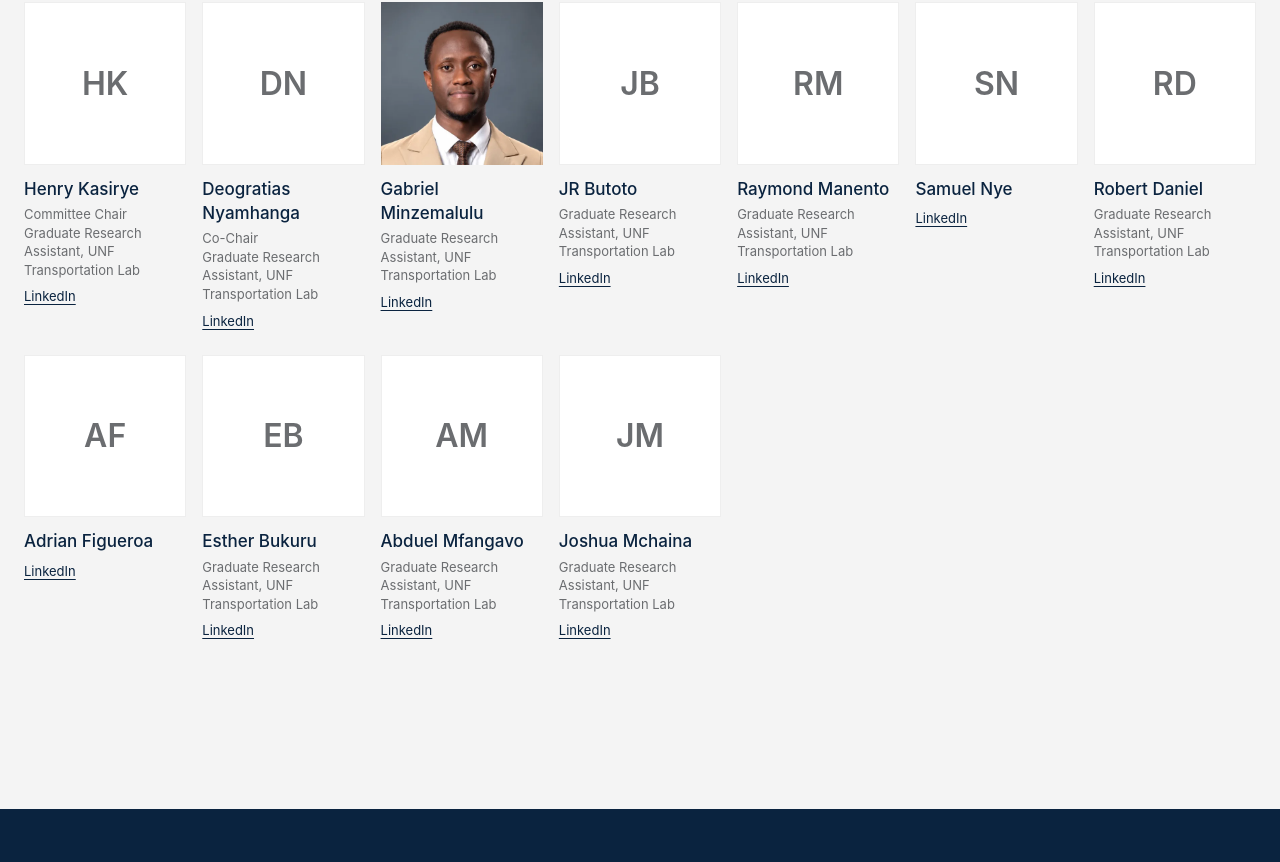
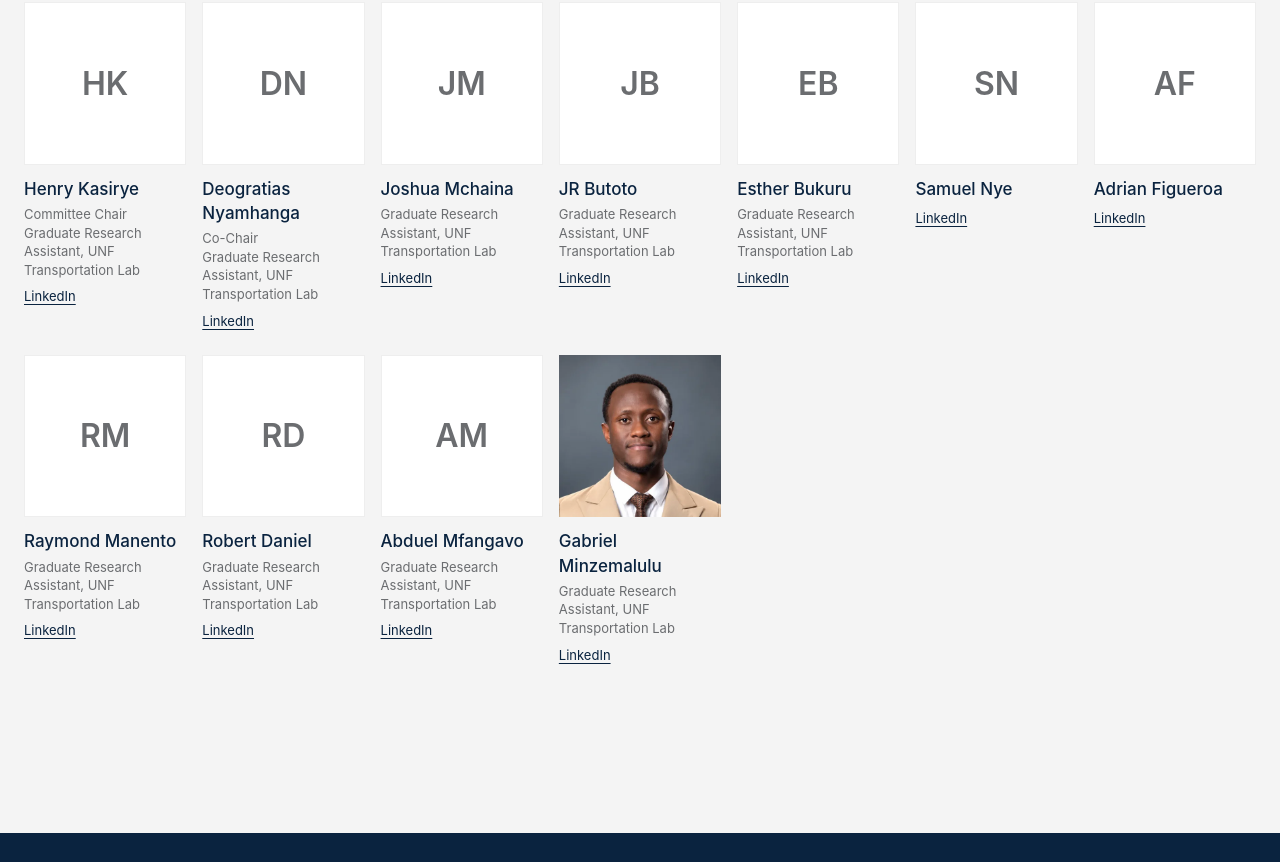
Before and after one commit to Gabriel-Dee/ITE-SLS-FE, a React (Vite) app: page / in a window 1280 px wide. Shown: the part 9282-10144 px from the top of the page. Built offline with nearby package versions, Linux system fonts and the light colour scheme.

Commit message:
Reorder student organizing team

```diff
--- a/src/data.ts
+++ b/src/data.ts
@@ -32,15 +32,15 @@ export const teamGroups: TeamGroup[] = [
     members: [
       { name: 'Henry Kasirye', role: 'Committee Chair\nGraduate Research Assistant, UNF Transportation Lab', link: { label: 'LinkedIn', url: 'https://www.linkedin.com/in/henry-kasirye-765088340/' } },
       { name: 'Deogratias Nyamhanga', role: 'Co-Chair\nGraduate Research Assistant, UNF Transportation Lab', link: { label: 'LinkedIn', url: 'https://www.linkedin.com/in/deogratias-nyamhanga/' } },
+      { name: 'Joshua Mchaina', role: 'Graduate Research Assistant, UNF Transportation Lab', link: { label: 'LinkedIn', url: 'https://www.linkedin.com/in/joshua-mchaina-7a6292156/' } },
+      { name: 'JR Butoto', role: 'Graduate Research Assistant, UNF Transportation Lab', link: { label: 'LinkedIn', url: 'https://www.linkedin.com/in/jrbutoto/' } },
+      { name: 'Esther Bukuru', role: 'Graduate Research Assistant, UNF Transportation Lab', link: { label: 'LinkedIn', url: 'https://www.linkedin.com/in/esther-bukuru-b85948305/' } },
+      { name: 'Samuel Nye', link: { label: 'LinkedIn', url: 'https://www.linkedin.com/in/samuel-nye-166850393/' } },
+      { name: 'Adrian Figueroa', link: { label: 'LinkedIn', url: 'https://www.linkedin.com/in/adrian-figueroa-7807a4305/' } },
+      { name: 'Raymond Manento', role: 'Graduate Research Assistant, UNF Transportation Lab', link: { label: 'LinkedIn', url: 'https://www.linkedin.com/in/raymond-manento/' } },
+      { name: 'Robert Daniel', role: 'Graduate Research Assistant, UNF Transportation Lab', link: { label: 'LinkedIn', url: 'https://www.linkedin.com/in/eng-robert-daniel-103912235/' } },
+      { name: 'Abduel Mfangavo', role: 'Graduate Research Assistant, UNF Transportation Lab', link: { label: 'LinkedIn', url: 'https://www.linkedin.com/in/abduel-mfangavo-7869b8222/' } },
       { name: 'Gabriel Minzemalulu', role: 'Graduate Research Assistant, UNF Transportation Lab', link: { label: 'LinkedIn', url: 'https://www.linkedin.com/in/gabriel-minzemalulu/' }, photo: imgGabriel },
-      { name: 'JR Butoto', role: 'Graduate Research Assistant, UNF Transportation Lab', link: { label: 'LinkedIn', url: 'https://www.linkedin.com/in/jrbutoto/' } },
-      { name: 'Raymond Manento', role: 'Graduate Research Assistant, UNF Transportation Lab', link: { label: 'LinkedIn', url: 'https://www.linkedin.com/in/raymond-manento/' } },
-      { name: 'Samuel Nye', link: { label: 'LinkedIn', url: 'https://www.linkedin.com/in/samuel-nye-166850393/' } },
-      { name: 'Robert Daniel', role: 'Graduate Research Assistant, UNF Transportation Lab', link: { label: 'LinkedIn', url: 'https://www.linkedin.com/in/eng-robert-daniel-103912235/' } },
-      { name: 'Adrian Figueroa', link: { label: 'LinkedIn', url: 'https://www.linkedin.com/in/adrian-figueroa-7807a4305/' } },
-      { name: 'Esther Bukuru', role: 'Graduate Research Assistant, UNF Transportation Lab', link: { label: 'LinkedIn', url: 'https://www.linkedin.com/in/esther-bukuru-b85948305/' } },
-      { name: 'Abduel Mfangavo', role: 'Graduate Research Assistant, UNF Transportation Lab', link: { label: 'LinkedIn', url: 'https://www.linkedin.com/in/abduel-mfangavo-7869b8222/' } },
-      { name: 'Joshua Mchaina', role: 'Graduate Research Assistant, UNF Transportation Lab', link: { label: 'LinkedIn', url: 'https://www.linkedin.com/in/joshua-mchaina-7a6292156/' } },
     ],
   },
 ];
```
